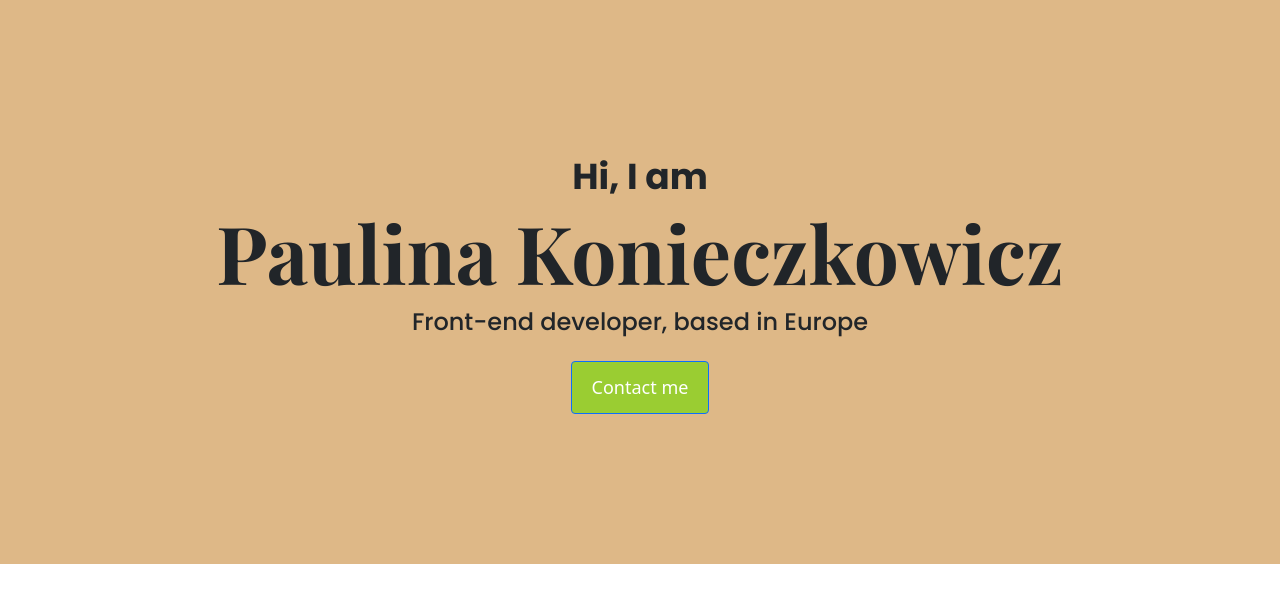
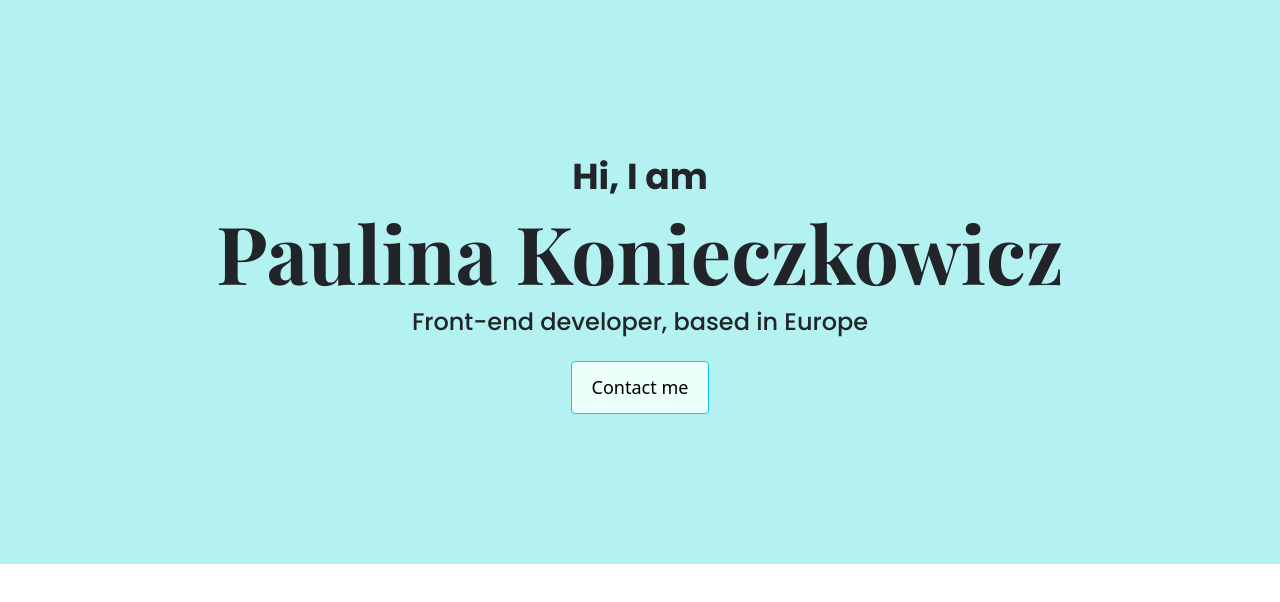
Before and after one commit to covicz/portfolio-project, a plain HTML site: page index.html in a window 1280 px wide. Drawn offline with nearby package versions, Linux system fonts and the light colour scheme.

Commit message:
css colors update

```diff
--- a/index.html
+++ b/index.html
@@ -34,7 +34,7 @@
       <h1>Paulina Konieczkowicz</h1>
       <h2 class="mb-4">Front-end developer, based in Europe</h2>
       <div>
-        <a href="#" class="btn btn-primary">Contact me</a>
+        <a href="#" class="btn btn-info">Contact me</a>
       </div>
     </div>
   </body>
--- a/styles/portfolio.css
+++ b/styles/portfolio.css
@@ -18,7 +18,7 @@ font-weight: normal;
 }
 
 .hero{
-background: burlywood;
+background: #b4f1f1;
 text-align: center;
 padding: 150px 0;
 }
@@ -33,8 +33,8 @@ font-family: 'Poppins',
 font-weight: normal;
 font-size: 24px;}
 
-.btn-primary{
-       background: yellowgreen ;
+.btn-info{
+       background: #ecfffb;
        border-radius: 4px;
        font-size: 18px;
        line-height: 27px;
```
